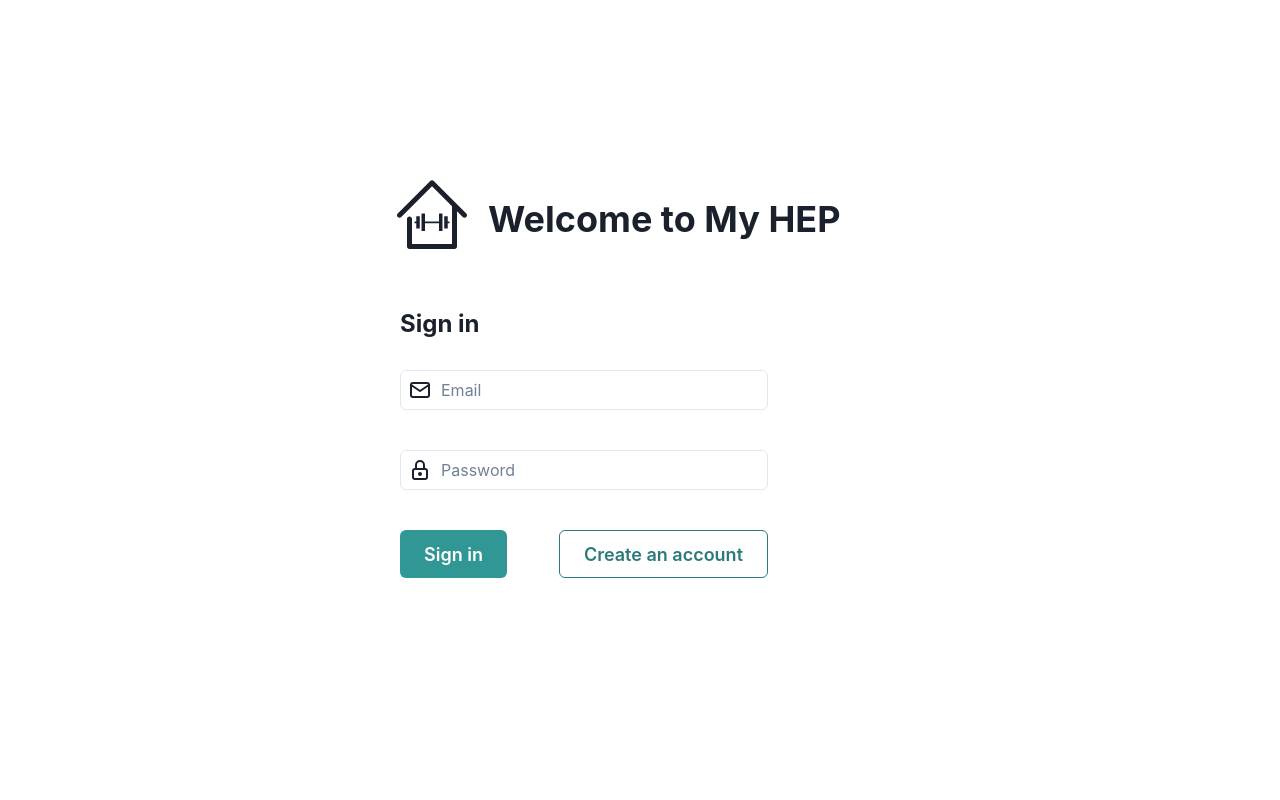
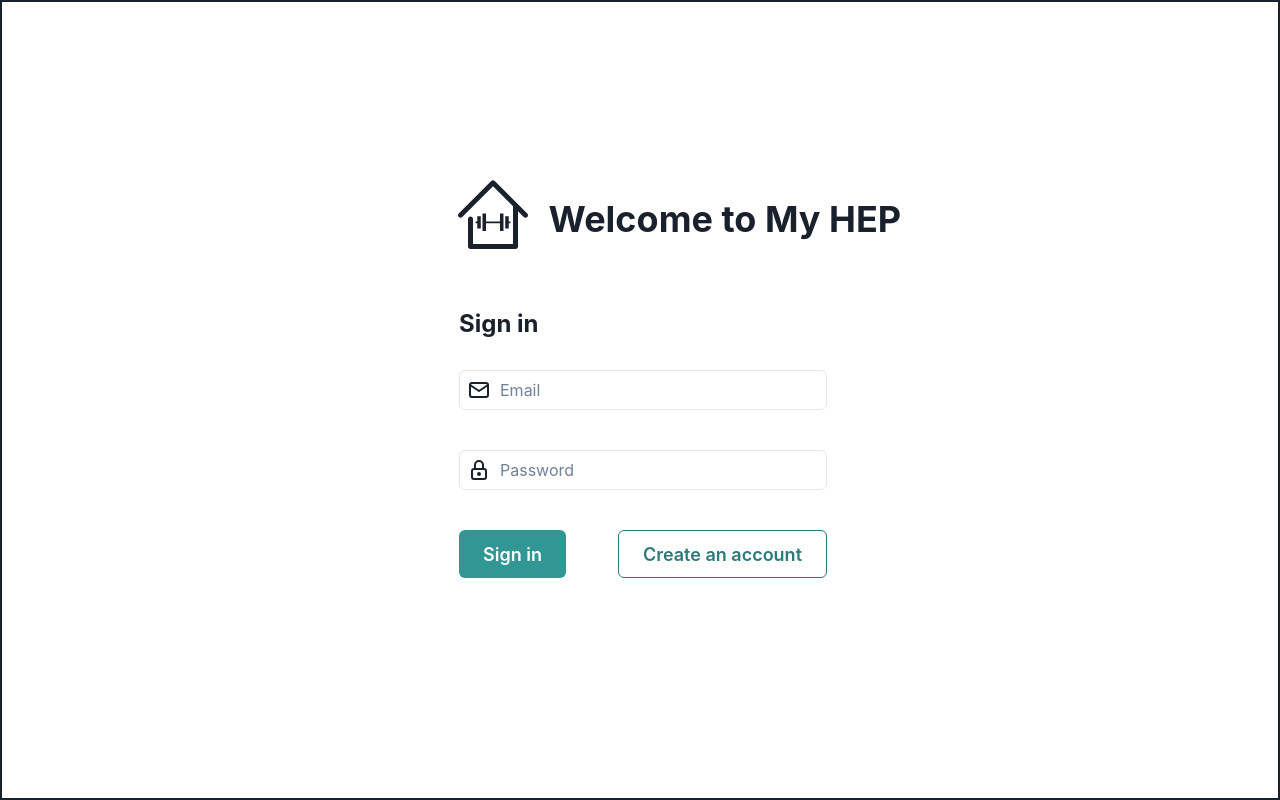
Before and after one commit to My-HEP/frontend, a React (Create React App) app: page / in a window 1280 px wide. Built offline with nearby package versions, Linux system fonts and the light colour scheme; no server answers.

Commit message:
Add left margin to center page content

```diff
--- a/src/shared/pages/Auth.js
+++ b/src/shared/pages/Auth.js
@@ -36,12 +36,19 @@ function Auth() {
       align="center"
       justify="center"
       padding="3rem"
+      border="2px"
+    >
+      <Flex
+        direction="column"
+        width="100%"
+        marginLeft="10%"
+        maxWidth={['none', 'none', '30rem']}
       >
         <Flex
           width="100%"
           maxWidth="30rem"
           marginBottom="2rem"
-        marginLeft="-1rem"
+          marginLeft="-0.4rem"
         >
           <Icon as={logoIcon} boxSize="5rem" />
           <Heading
@@ -53,11 +60,7 @@ function Auth() {
             Welcome to My HEP
           </Heading>
         </Flex>
-      <Flex
-        direction="column"
-        width="100%"
-        maxWidth={['none', 'none', '30rem']}
-      >
+
         <Heading marginTop="1.5rem" marginBottom="2rem" fontSize="1.5rem">
           Sign in
         </Heading>
```
Lines whose indentation alone changed are shown as unchanged.
